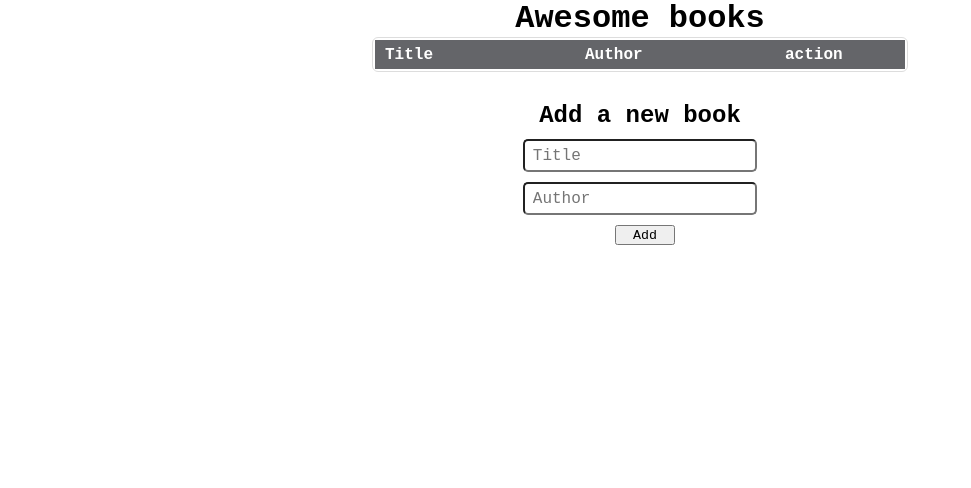
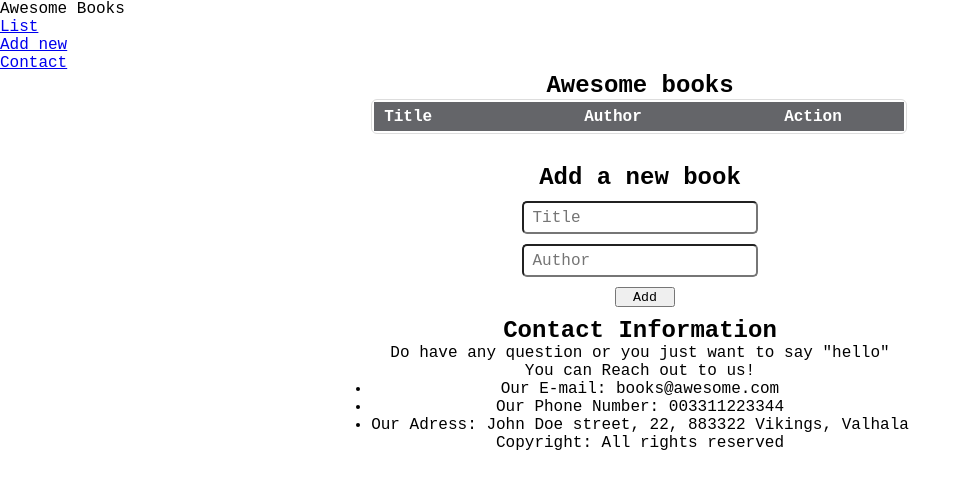
Before and after one commit to samiullahbahadur/awesome_books, a website: page index.html in a window 1280 px wide. Shown: the whole page, without its empty margins (0-971 px from the left). Drawn offline with Linux system fonts and the light colour scheme.

Commit message:
Add flash message section

```diff
--- a/index.html
+++ b/index.html
@@ -7,28 +7,46 @@
     <title>Awsome Books</title>
   </head>
   <body>
+    <header>
+      <div class="logo"><p>Awesome Books</p></div>
+      <ul class="navbar">
+        <li ><a href="#list" id="list-link" class="links active">List</a></li>
+        <li ><a href="#add_book" id="add-link" class="links">Add new</a></li>
+        <li ><a href="#contact" id="contact-link" class="links">Contact</a></li>
+      </ul>
+    </header>
     <main>
       <!-- Header Section -->
-      <h1>Awesome books</h1>
+
+       <section id="message-container">
+
+          </section>
 
       <!-- List Section -->
-      <section class="books_container">
-        <table class="books_table">
-          <tr class="line_hd">
-            <th>Title</th>
-            <th>Author</th>
-            <th>action</th>
-          </tr>
+      <section class="books_container" id="list">
+         <h1>Awesome books</h1>
+        <div>
 
+
+          <table class="books_table">
+           <thead>
+            <tr class="line_hd">
+             <th>Title</th>
+             <th>Author</th>
+             <th>Action</th>
+            </tr>
+          </thead>
+      <!--- List of all the books -->
         </table>
-        <!--- List of all the books-->
-
+        </div>
       </section>
 
-    <section id="add_book">
+    <section id="add_book" >
       <h2>Add a new book</h2>
       <div id="add" class="add-new section hidden">
-        <form id="book-form">
+
+        <form action="#" method="get" id="book-form">
+
           <input
             type="text"
             id="title"
@@ -47,7 +65,22 @@
       </div>
     </section>
 
+     <!-- Contact Section -->
 
+     <section id="contact" class="contact-us ">
+      <h2>Contact Information</h2>
+      <p>
+        Do have any question or you just want to say "hello" <br />
+        You can Reach out to us!
+      </p>
+      <ul>
+        <li>Our E-mail: books@awesome.com</li>
+        <li>Our Phone Number: 003311223344</li>
+        <li>Our Adress: John Doe street, 22, 883322 Vikings, Valhala</li>
+      </ul>
+     </section>
+    <!-- Footer Section -->
+    <footer><p>Copyright: All rights reserved</p></footer>
     </main>
     <script src="js/main.js"></script>
   </body>
```
